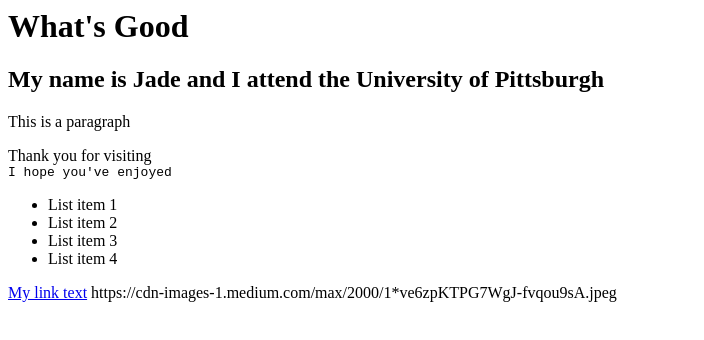
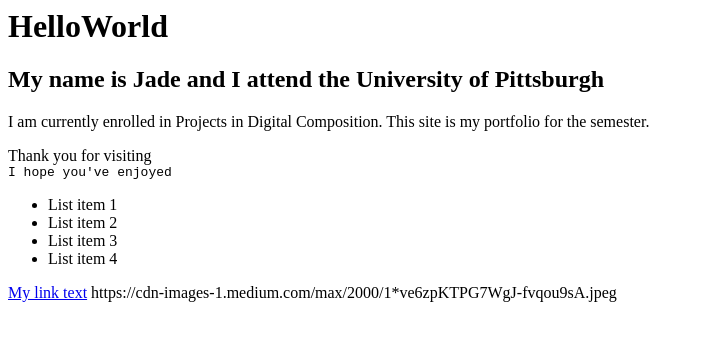
Before and after one commit to jmr217/jmr217.github.io, a plain HTML site: page index.html in a window 1280 px wide. Shown: the whole page, without its empty margins (0-704 px from the left). Drawn offline with Linux system fonts and the light colour scheme.

Commit message:
Update index.html

```diff
--- a/index.html
+++ b/index.html
@@ -3,9 +3,9 @@
 <title>Jade Rouse</title>
 </head>
 <body>
-  <h1>What's Good</h1>
+  <h1>HelloWorld</h1>
   <h2> My name is Jade and I attend the University of Pittsburgh</h2>
-  <p>This is a paragraph</p>
+  <p>I am currently enrolled in Projects in Digital Composition. This site is my portfolio for the semester.</p>
   <div>Thank you for visiting</div>
   <code>I hope you've enjoyed</code>
   <ul>
@@ -14,7 +14,7 @@
 <li>List item 3</li>
 <li>List item 4</li>
 </ul>
-  <a href="http://somelink">My link text</a>
+  <a href="https://jmr217.github.io">My link text</a>
   <img>https://cdn-images-1.medium.com/max/2000/1*ve6zpKTPG7WgJ-fvqou9sA.jpeg</img>
 </body>
 </html>
```
